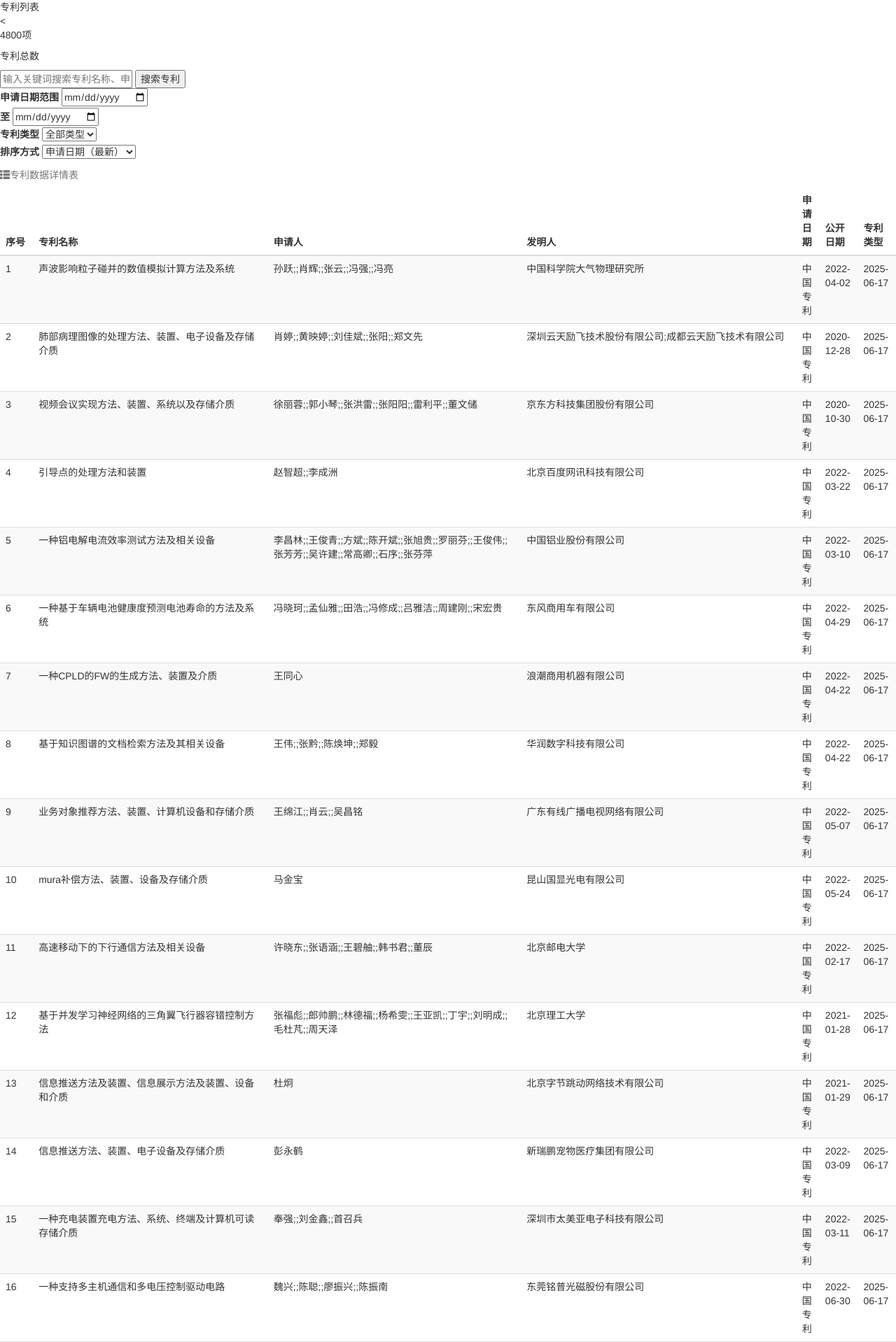
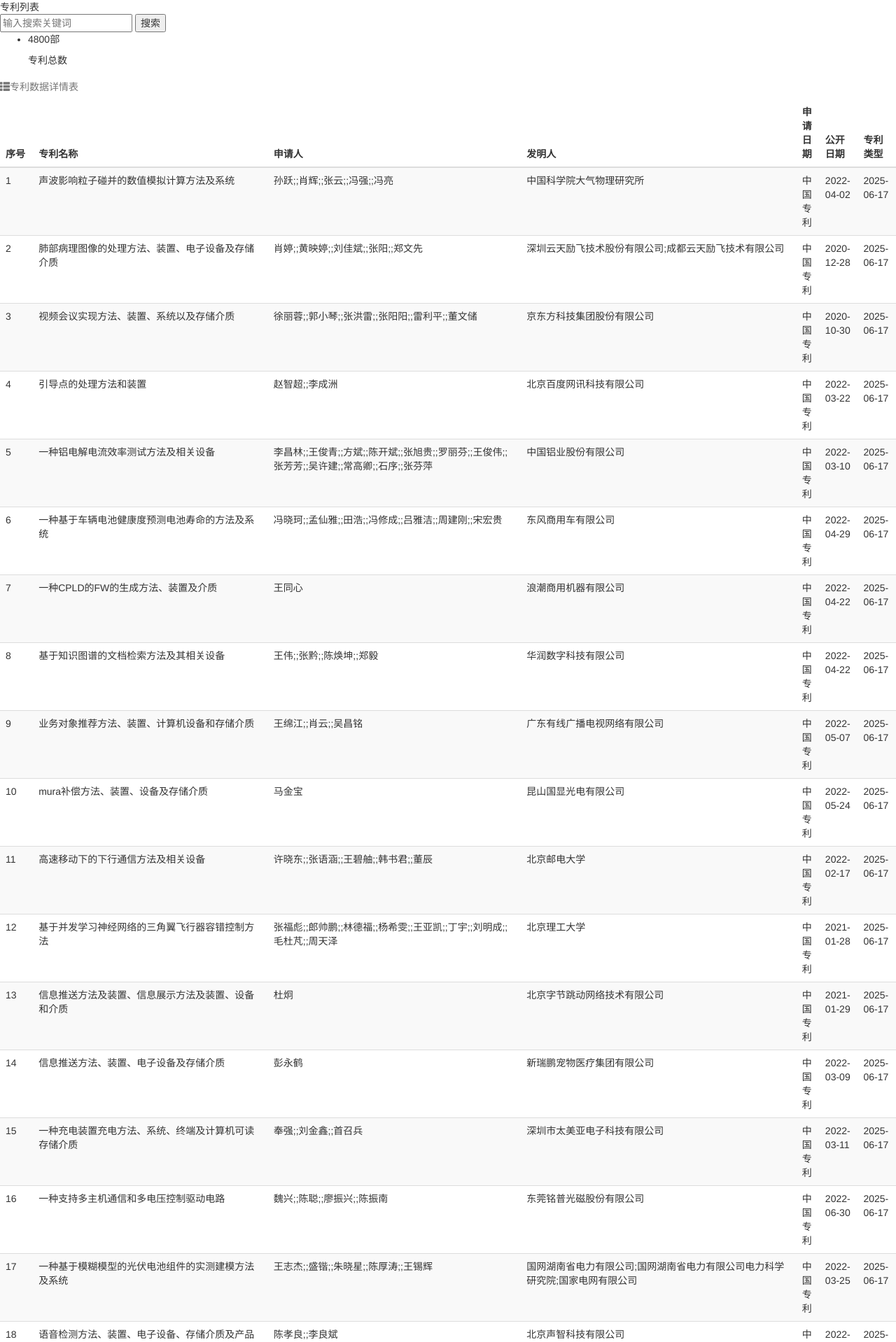
Before and after one commit to Koi-bless/abc, a Flask app: page /patent_list.html in a window 1280 px wide. Shown: the top 1918 px of the page at 70% size. Run offline with Flask 3, Linux system fonts and the light colour scheme; data comes from the database, SQL or seed files in the repository; some libraries are stand-ins or nearby versions.

Commit message:
Add files via upload

```diff
--- a/zhuanli/app.py
+++ b/zhuanli/app.py
@@ -1,4 +1,4 @@
-from flask import Flask, render_template, send_from_directory
+from  flask import Flask, render_template, send_from_directory, request  # 已添加 request 导入
 import os
 
 import charts
@@ -14,13 +14,19 @@ def hello_world():
 
 @app.route('/patent_list.html')
 def patent_list():
-    patent_sum = utils.get_patent_sum()[0]
-    patent = utils.get_patent()
+    keyword = request.args.get('keyword', '')
+    if keyword:
+        patent_sum = utils.get_patent_sum_by_keyword(keyword)[0]
+        patent = utils.get_patent_by_keyword(keyword)
+    else:
+        patent_sum = utils.get_patent_sum()[0]
+        patent = utils.get_patent()
     data = {
         'patent_sum': patent_sum,
         'patent': patent
     }
     return render_template('patent_list.html', data=data)
+
 
 @app.route('/patent_by_province')
 def patent_by_province():
@@ -31,8 +37,8 @@ def patent_by_province():
 def patent_by_province_chart():
     data = utils.get_count_by_province()
     # 修改为使用整数索引
-    provinces = [item[0] for item in data]
-    counts = [item[1] for item in data]
+    provinces = [item['province'] for item in data]
+    counts = [item['nums'] for item in data]
     if not data:
         return "无法获取专利数据，请检查数据库连接", 500
     chart = charts.patent_province_chart((provinces, counts))
@@ -49,8 +55,7 @@ def province_percent_chart():
     args = []
     items = utils.get_count_by_province()
     for item in items:
-        # 修改为使用整数索引
-        args.append((item[0], item[1]))
+        args.append((item['province'], item['nums']))
     return charts.province_percent_chart(args)
 
 
@@ -64,8 +69,7 @@ def patent_map_chart():
     args = []
     items = utils.get_count_by_province()
     for item in items:
-        # 修改为使用整数索引
-        args.append((item[0],item[1]))
+        args.append((item['province'],item['nums']))
     return charts.patent_map_chart(args)
 
 if __name__ == '__main__':
--- a/zhuanli/db_utils.py
+++ b/zhuanli/db_utils.py
@@ -34,6 +34,21 @@ class DBUtils:
         finally:
             self.close_connect()
 
+    def get_patent_sum_by_keyword(self,keyword):
+        self.open_connect()
+        try:
+            with self.connect.cursor() as cursor:
+                sql = 'SELECT COUNT(*) FROM `patent_info` WHERE title LIKE %s OR famingren LIKE %s OR quanren LIKE %s'
+                keyword = '%' + keyword + '%'
+                cursor.execute(sql, (keyword, keyword, keyword))
+                return cursor.fetchone()
+        except Exception as ex:
+            print('数据库操作异常', ex)
+            return [] # 返回默认值
+        finally:
+            self.close_connect()
+
+
     def get_type_count(self):
         self.open_connect()
         try:
@@ -69,5 +84,21 @@ class DBUtils:
                 return cursor.fetchall()
         except Exception as ex:
             print('数据库操作异常', ex)
+            return []  # 返回空列表
         finally:
             self.close_connect()
+
+
+    def get_patent_by_keyword(self, keyword):
+        self.open_connect()
+        try:
+            with self.connect.cursor() as cursor:
+                sql = 'SELECT * FROM `patent_info` WHERE title LIKE %s OR famingren LIKE %s OR quanren LIKE %s'
+                keyword = '%' + keyword + '%'
+                cursor.execute(sql, (keyword, keyword, keyword))
+                return cursor.fetchall()
+        except Exception as ex:
+            print('数据库操作异常', ex)
+            return []  # 返回空列表
+        finally:
+            self.close_connect()
--- a/zhuanli/static/css/main.css
+++ b/zhuanli/static/css/main.css
@@ -103,22 +103,3 @@
     padding: 25px;
     margin-bottom: 30px;
 }
-
-/* 云图容器 */
-.cloud-container {
-    width: 100%;
-    height: 500px;
-    background: #fff;
-    border-radius: 12px;
-    box-shadow: 0 6px 18px rgba(0, 0, 0, 0.08);
-    padding: 25px;
-    display: flex;
-    align-items: center;
-    justify-content: center;
-}
-
-.cloud-container img {
-    max-width: 100%;
-    max-height: 100%;
-    border-radius: 8px;
-}
--- a/zhuanli/templates/patent_by_province.html
+++ b/zhuanli/templates/patent_by_province.html
@@ -10,7 +10,7 @@
 
 </head>
 <body>
-<div class="main">
+<div class="wrapper">
     <header>各省近一年专利数量</header>
     <section>
         <table class="table table-striped">
@@ -33,6 +33,5 @@
         });
     </script>
 </div>
-
 </body>
 </html>
--- a/zhuanli/templates/patent_list.html
+++ b/zhuanli/templates/patent_list.html
@@ -4,95 +4,33 @@
     <meta charset="UTF-8">
     <title>Title</title>
     <link rel="stylesheet" href="https://cdn.staticfile.net/twitter-bootstrap/3.3.7/css/bootstrap.min.css">
-    <link rel="stylesheet" href="{{ url_for('static', filename='css/main.css') }}">
-
-    <style>
-        status-pending {
-            background-color: #FFF3E0;
-            color: #FF7D00;
-        }
-
-        .status-approved {
-            background-color: #E8F5E9;
-            color: #00B42A;
-        }
-
-        .status-rejected {
-            background-color: #FFE0E0;
-            color: #F53F3F;
-        }
-
-        .status-processing {
-            background-color: #E8F3FF;
-            color: #165DFF;
-        }
-
-        .badge {
-            display: inline-flex;
-            align-items: center;
-            justify-content: center;
-            padding: 2px 8px;
-            border-radius: 4px;
-            font-size: 0.7rem;
-            font-weight: 500;
-        }
-        .animate-fade-in {
-            animation: fadeIn 0.5s ease-in-out;
-        }
-
-        @keyframes fadeIn {
-            from { opacity: 0; transform: translateY(10px); }
-            to { opacity: 1; transform: translateY(0); }
-        }
-    </style>
+    <link rel="stylesheet" href="{{ url_for('static', filename='css/main.css') }}"/>
+    <script src="{{ url_for('static', filename='js/jquery-3.1.1.min.js') }}"></script>
+    <script>
+        $(document).ready(function() {
+            $('#search-button').click(function() {
+                var keyword = $('#search-input').val();
+                window.location.href = '/patent_list.html?keyword=' + keyword;
+            });
+        });
+    </script>
 </head>
 <body>
-<div class="main">
+<div class="wrapper">
     <header>专利列表</header>
-    <<div class="stats-container">
-        <div class="stat-card">
-            <p>{{ data.patent_sum }}项</p>
-            <p>专利总数</p>
-        </div>
+    <div class="search-container">
+        <input type="text" id="search-input" placeholder="输入搜索关键词">
+        <button id="search-button">搜索</button>
     </div>
-
-    <div class="search-section">
-        <div class="search-box">
-            <input type="text" id="searchInput" placeholder="输入关键词搜索专利名称、申请人或发明人...">
-            <button id="searchBtn"><i class="fas fa-search"></i> 搜索专利</button>
-        </div>
-
-        <div class="filters">
-            <div class="filter-group">
-                <label>申请日期范围</label>
-                <input type="date" id="applyDateFrom">
-            </div>
-            <div class="filter-group">
-                <label>至</label>
-                <input type="date" id="applyDateTo">
-            </div>
-            <div class="filter-group">
-                <label>专利类型</label>
-                <select id="patentType">
-                    <option value="">全部类型</option>
-                    <option value="发明专利">发明专利</option>
-                    <option value="实用新型">实用新型</option>
-                    <option value="外观设计">外观设计</option>
-                </select>
-            </div>
-            <div class="filter-group">
-                <label>排序方式</label>
-                <select id="sortBy">
-                    <option value="applyDate">申请日期（最新）</option>
-                    <option value="applyDateOld">申请日期（最早）</option>
-                    <option value="publicDate">公开日期（最新）</option>
-                    <option value="name">专利名称</option>
-                </select>
-            </div>
-        </div>
-    </div>
-
-    <div class="table-section">
+    <nav>
+        <ul>
+            <li>
+                <p>{{ data.patent_sum }}部</p>
+                <p>专利总数</p>
+            </li>
+        </ul>
+    </nav>
+    <section>
         <table class="table table-striped">
             <caption><span class="glyphicon glyphicon-th-list"></span>专利数据详情表</caption>
             <thead>
--- a/zhuanli/templates/patent_map.html
+++ b/zhuanli/templates/patent_map.html
@@ -10,7 +10,7 @@
     <script type="text/javascript" src="https://assets.pyecharts.org/assets/v5/maps/china.js"></script>
 </head>
 <body>
-<div class="main">
+<div class="wrapper">
     <header>全国专利分布</header>
     <section>
         <table class="table table-striped">
--- a/zhuanli/templates/province_percent.html
+++ b/zhuanli/templates/province_percent.html
@@ -7,10 +7,9 @@
     <link rel="stylesheet" href="{{ url_for('static', filename='css/main.css') }}"/>
     <script src="{{ url_for('static', filename='js/echarts.min.js') }}"></script>
     <script src="{{ url_for('static', filename='js/jquery-3.1.1.min.js') }}"></script>
-
 </head>
 <body>
-<div class="main">
+<div class="wrapper">
     <header>近一年专利数据</header>
     <section>
         <table class="table table-striped">
```
